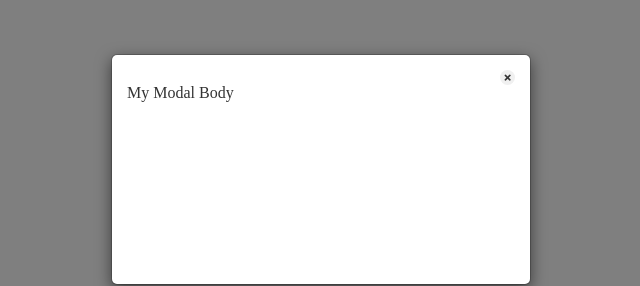
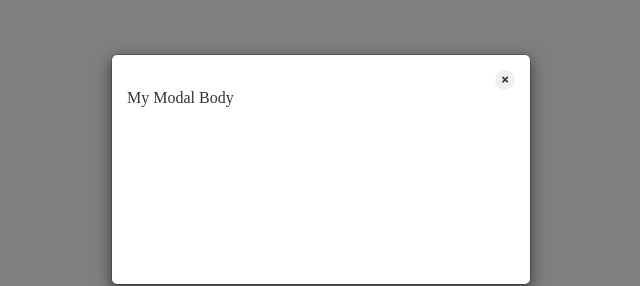
Before and after one commit to DSamniashvili/paylixPluginDesign, a plain HTML site: page index.html in a window 1280 px wide. Both pictures are taken after a click on the link "Click to open Modal". Shown: the part 261-547 px from the top of the page, 319-959 px from the left. Drawn offline with nearby package versions, Linux system fonts and the light colour scheme.

Commit message:
upload 21 march

```diff
--- a/styles/style.css
+++ b/styles/style.css
@@ -35,10 +35,11 @@ textarea {
 .myBtn-default {
     border: none;
     background-color: #f0f0f0;
+    color: #37343a;
 
-    width: 15px;
-    height: 15px;
-    border-radius: 15px;
+    width: 20px;
+    height: 20px;
+    border-radius: 20px;
 
 
     padding: 0;
```
